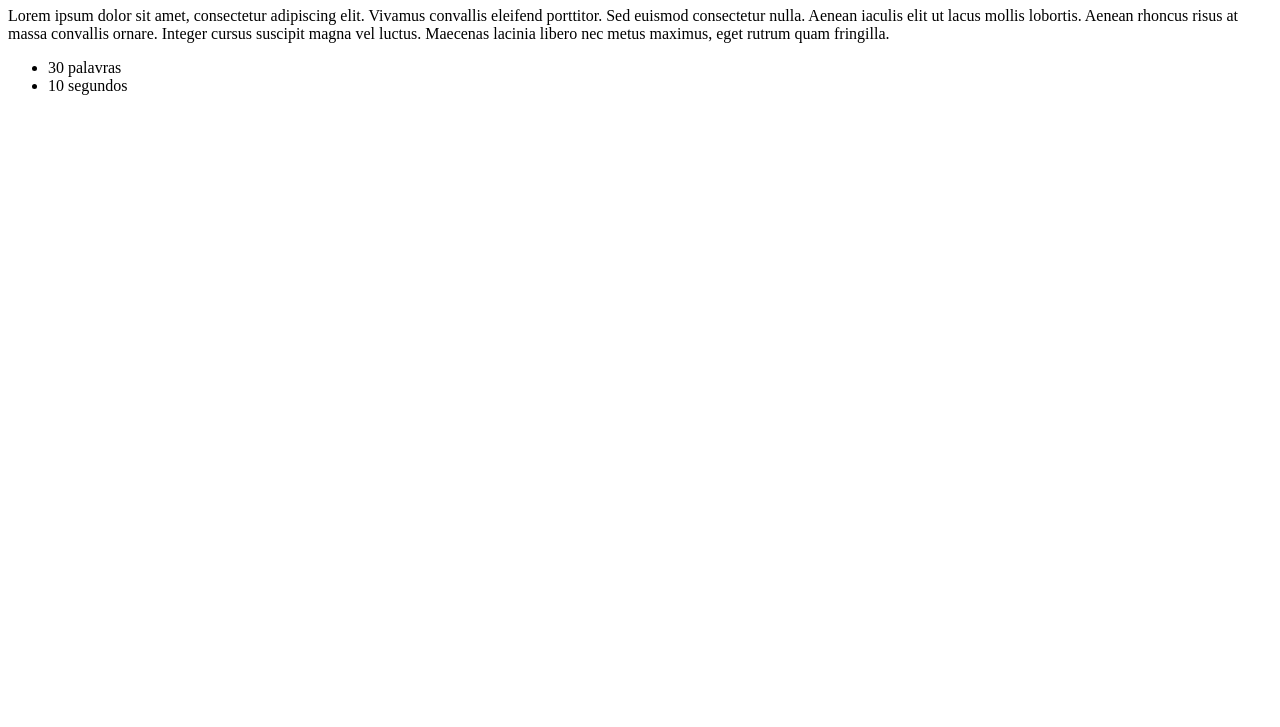
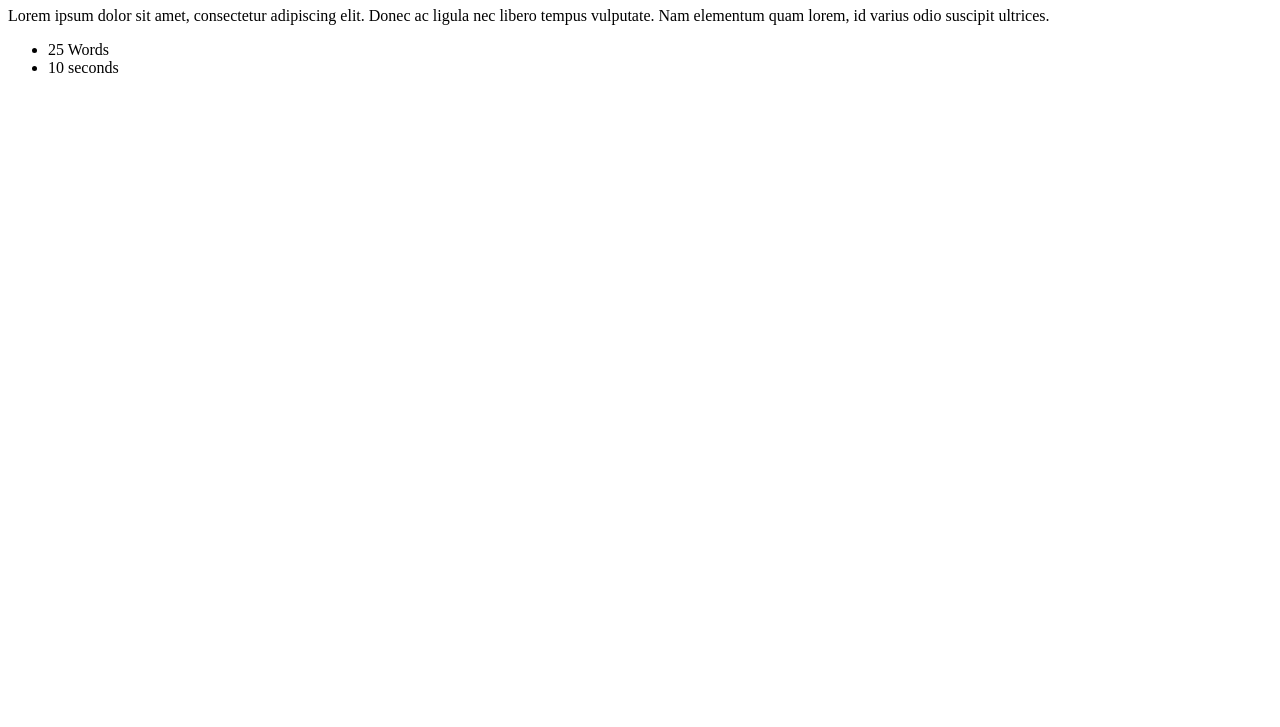
Before and after one commit to allanncruz/typing-speed-meter, a plain HTML site: page public/principal.html in a window 1280 px wide. Shown: the part 73-800 px from the top of the page. Drawn offline with Linux system fonts and the light colour scheme.

Commit message:
Return number words

```diff
--- a/public/js/main.js
+++ b/public/js/main.js
@@ -1 +1,5 @@
-console.log("olá");
+var phrase = $(".phrase").text();
+var numberWords = phrase.split(" ").length;
+var phraseSize = $("#phraseSize");
+
+phraseSize.text(numberWords);
--- a/public/principal.html
+++ b/public/principal.html
@@ -6,11 +6,11 @@
 </head>
 <body>
     <h1>Typing Speed Meter</h1>
-    <p class="frase">Lorem ipsum dolor sit amet, consectetur adipiscing elit. Vivamus convallis eleifend porttitor. Sed euismod consectetur nulla. Aenean iaculis elit ut lacus mollis lobortis. Aenean rhoncus risus at massa convallis ornare. Integer cursus suscipit magna vel luctus. Maecenas lacinia libero nec metus maximus, eget rutrum quam fringilla. </p>
+    <p class="phrase">Lorem ipsum dolor sit amet, consectetur adipiscing elit. Donec ac ligula nec libero tempus vulputate. Nam elementum quam lorem, id varius odio suscipit ultrices. </p>
 
-    <ul class="informacoes">
-        <li>30 palavras</li>
-        <li>10 segundos</li>
+    <ul class="info">
+        <li><span id="phraseSize"></span> Words</li>
+        <li>10 seconds</li>
     </ul>
 
     <script src="js/jquery.js"></script>
```
